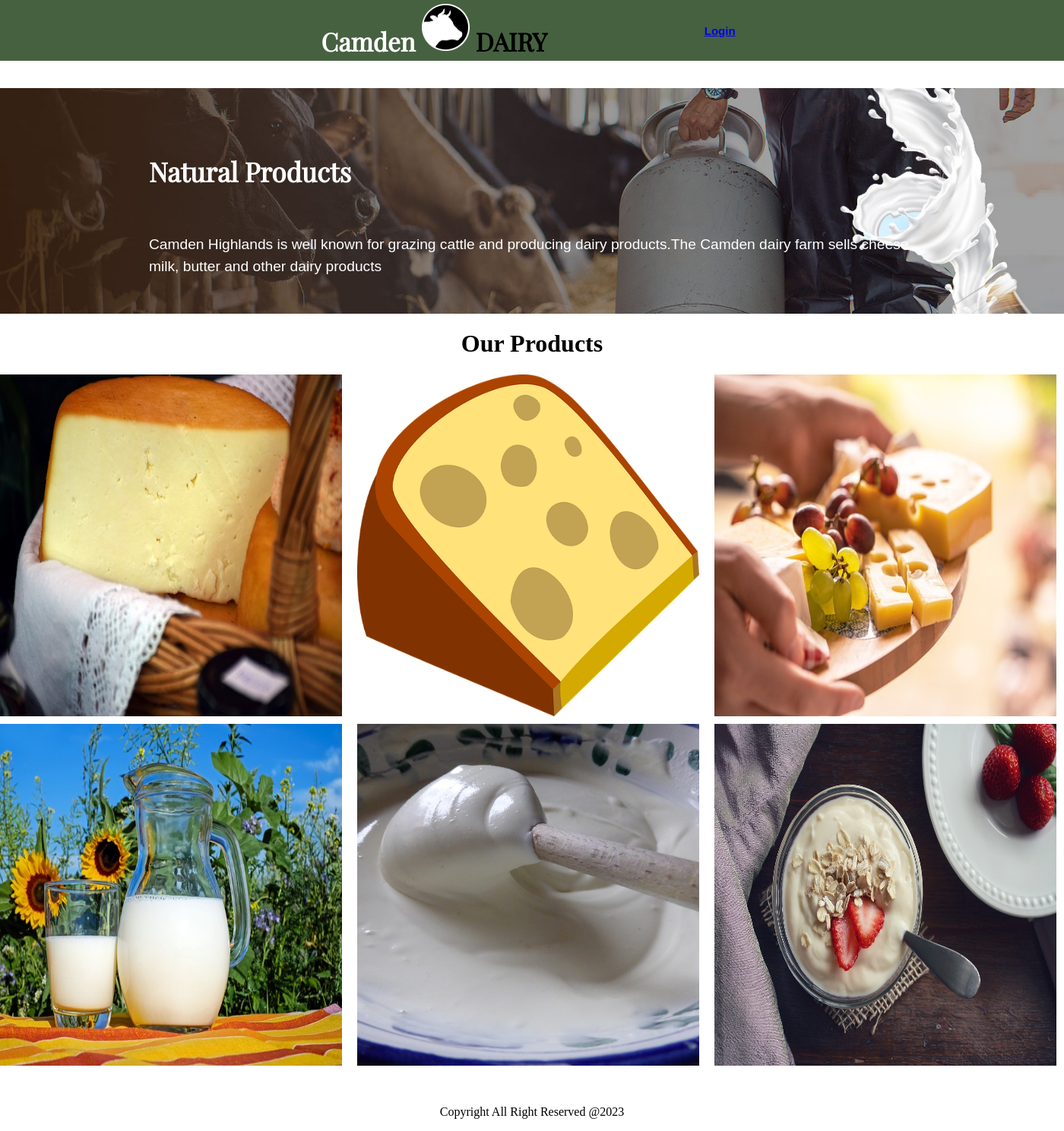
After one commit to kashirhasnainoffical/Camden-Dairy-Farm, a PHP site: page /index.php in a window 1400 px wide. The commit adds this page. Shown: the whole page at 76% size. Run offline with PHP 8.4, Linux system fonts and the light colour scheme.

Commit message:
Added Login Page

```diff
--- a/index.html
+++ b/home.php
@@ -21,8 +21,8 @@
                     <span>DAIRY</span>
                 </h5>
             </div>
-            <button id="login-btn" class="btn">Login</button>
-            <button id="register-btn" class="btn">Register New Account</button>
+            <button id="login-btn" class="btn"><a href='index.php'>Logout</a></button>
+
         </div>
     </nav>
     <main>
@@ -32,6 +32,7 @@
                 <center>
                     <p>Camden Dairy Farm</p>
                 </center>
+
                 <h5>Cheese, Milk, Butter and other Dairy Products
                     WholeSale Market </h5>
                 <button id="modal-btn" class="btn">Order Natural Product</button>
--- /dev/null
+++ b/index.php
@@ -0,0 +1,70 @@
+<!DOCTYPE html>
+<html lang="en">
+
+<head>
+    <meta charset="UTF-8">
+    <meta http-equiv="X-UA-Compatible" content="IE=edge">
+    <link rel="icon" href="./images/logo.png" type="image/x-icon">
+    <link rel="preconnect" href="https://fonts.gstatic.com">
+    <link href="https://fonts.googleapis.com/css2?family=Playfair+Display&display=swap" rel="stylesheet">
+    <meta name="viewport" content="width=device-width, initial-scale=1.0">
+    <link rel="stylesheet" href="style.css">
+    <title>Camden Dairy Farm</title>
+</head>
+
+<body>
+    <nav>
+        <div class="logo">
+            <div>
+                <h5>Camden
+                    <img src="./images/logo.png" alt="">
+                    <span>DAIRY</span>
+                </h5>
+            </div>
+       <button id="login-btn" class="btn"><a href='login.php'>Login</a></button>
+
+        </div>
+    </nav>
+    <main>
+
+
+
+        <br>
+        <br>
+        <div class="about">
+            <div class="about-content">
+                <h5>Natural Products</h5>
+                <p>
+                    Camden Highlands is well known for grazing cattle and producing dairy products.The Camden dairy farm
+                    sells cheese, milk, butter and other dairy products
+                </p>
+            </div>
+        </div>
+        <div class="author">
+
+            <h1>Our Products</h1>
+            <div style="display: grid; grid-template-columns: repeat(3, 1fr); gap: 10px;">
+                <img src="images/cheese-1163161_640.jpg" alt="Cheese" width="450px" height="450px">
+                <img src="images/cheese-3092936_640.png" alt="Image 2" width="450px" height="450px">
+                <img src="images/cheese-platter-6153716_640.jpg" alt="Image 3" width="450px" height="450px">
+                <img src="images/milk.jpg" alt="Image 4" width="450px" height="450px">
+                <img src="images/quark-571703_640.jpg" alt="Image 5" width="450px" height="450px">
+                <img src="images/yogurt-1442034_1280.jpg" alt="Image 6" width="450px" height="450px">
+            </div>
+
+
+
+
+        </div>
+        <br>
+        <br>
+        <footer>
+            <center>
+                <p>Copyright All Right Reserved @2023</p>
+            </center>
+        </footer>
+    </main>
+    <script src="main.js"></script>
+</body>
+
+</html>
```
Also changed, not shown: connection.php (added, +13 -0 lines), login.php (added, +58 -0 lines).
